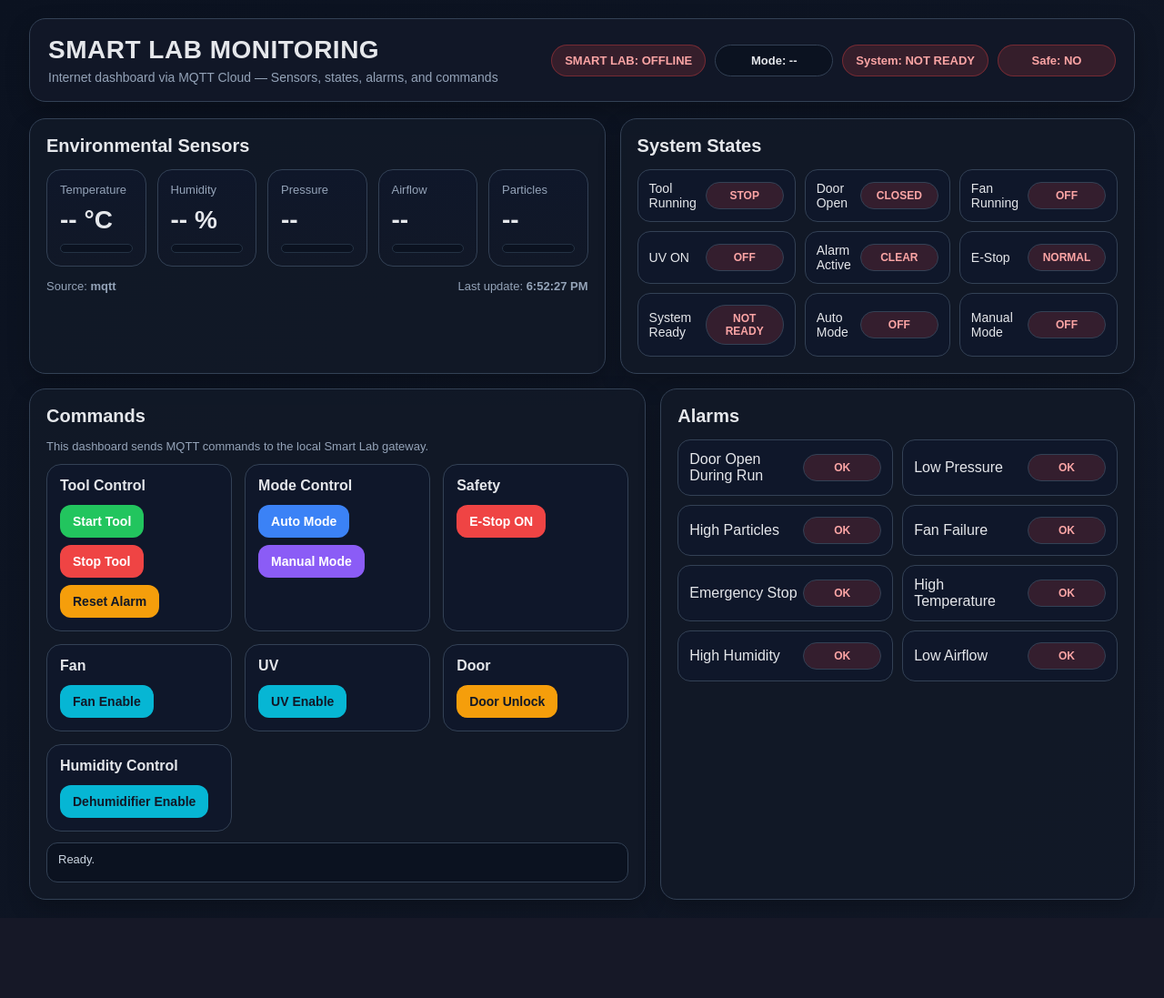
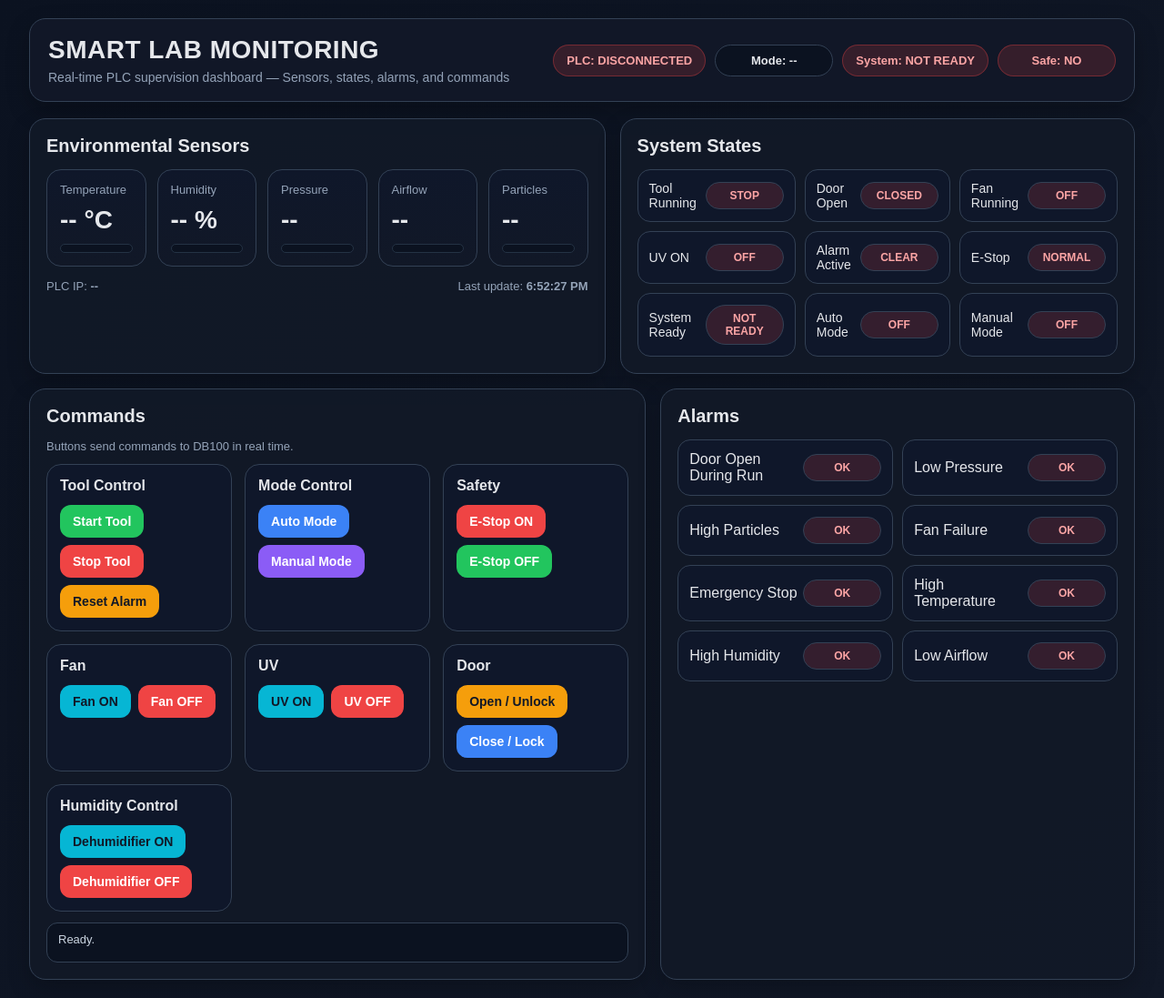
Before and after one commit to CUSPIDDENOMENO/smartlab-dashboard, a Flask app: page / in a window 1280 px wide. Shown: the whole page at 91% size. Before the commit the page ends 989 px from the top, so only its background shows below. Run offline with Flask 3, Linux system fonts and the light colour scheme; some libraries are stand-ins or nearby versions.

Commit message:
index.html

```diff
--- a/templates/index.html
+++ b/templates/index.html
@@ -21,7 +21,9 @@
       --purple: #8b5cf6;
     }
 
-    * { box-sizing: border-box; }
+    * {
+      box-sizing: border-box;
+    }
 
     body {
       margin: 0;
@@ -281,17 +283,31 @@
     }
 
     @media (max-width: 1100px) {
-      .grid { grid-template-columns: 1fr; }
-      .cards { grid-template-columns: repeat(2, 1fr); }
-      .states-grid, .commands-grid, .alarms-list { grid-template-columns: 1fr; }
+      .grid {
+        grid-template-columns: 1fr;
+      }
+
+      .cards {
+        grid-template-columns: repeat(2, 1fr);
+      }
+
+      .states-grid,
+      .commands-grid,
+      .alarms-list {
+        grid-template-columns: 1fr;
+      }
     }
 
     @media (max-width: 700px) {
-      .cards { grid-template-columns: 1fr; }
+      .cards {
+        grid-template-columns: 1fr;
+      }
+
       .header {
         flex-direction: column;
         align-items: flex-start;
       }
+
       .top-status {
         justify-content: flex-start;
       }
@@ -304,12 +320,12 @@
       <div>
         <div class="title">SMART LAB MONITORING</div>
         <div class="subtitle">
-          Internet dashboard via MQTT Cloud — Sensors, states, alarms, and commands
+          Real-time PLC supervision dashboard — Sensors, states, alarms, and commands
         </div>
       </div>
 
       <div class="top-status">
-        <div id="badge-connection" class="badge warn">SMART LAB: WAITING</div>
+        <div id="badge-connection" class="badge warn">PLC: CONNECTING</div>
         <div id="badge-mode" class="badge">Mode: --</div>
         <div id="badge-system" class="badge">System: --</div>
         <div id="badge-safe" class="badge">Safe: --</div>
@@ -352,7 +368,7 @@
         </div>
 
         <div class="footer-info">
-          <div>Source: <strong id="plc-ip">MQTT Cloud</strong></div>
+          <div>PLC IP: <strong id="plc-ip">192.168.1.101</strong></div>
           <div>Last update: <strong id="last-update">--</strong></div>
         </div>
       </div>
@@ -360,15 +376,42 @@
       <div class="panel">
         <h2>System States</h2>
         <div class="states-grid">
-          <div class="state-item"><span class="state-name">Tool Running</span><span id="state-tool" class="state-pill">--</span></div>
-          <div class="state-item"><span class="state-name">Door Open</span><span id="state-door" class="state-pill">--</span></div>
-          <div class="state-item"><span class="state-name">Fan Running</span><span id="state-fan" class="state-pill">--</span></div>
-          <div class="state-item"><span class="state-name">UV ON</span><span id="state-uv" class="state-pill">--</span></div>
-          <div class="state-item"><span class="state-name">Alarm Active</span><span id="state-alarm" class="state-pill">--</span></div>
-          <div class="state-item"><span class="state-name">E-Stop</span><span id="state-estop" class="state-pill">--</span></div>
-          <div class="state-item"><span class="state-name">System Ready</span><span id="state-ready" class="state-pill">--</span></div>
-          <div class="state-item"><span class="state-name">Auto Mode</span><span id="state-auto" class="state-pill">--</span></div>
-          <div class="state-item"><span class="state-name">Manual Mode</span><span id="state-manual" class="state-pill">--</span></div>
+          <div class="state-item">
+            <span class="state-name">Tool Running</span>
+            <span id="state-tool" class="state-pill">--</span>
+          </div>
+          <div class="state-item">
+            <span class="state-name">Door Open</span>
+            <span id="state-door" class="state-pill">--</span>
+          </div>
+          <div class="state-item">
+            <span class="state-name">Fan Running</span>
+            <span id="state-fan" class="state-pill">--</span>
+          </div>
+          <div class="state-item">
+            <span class="state-name">UV ON</span>
+            <span id="state-uv" class="state-pill">--</span>
+          </div>
+          <div class="state-item">
+            <span class="state-name">Alarm Active</span>
+            <span id="state-alarm" class="state-pill">--</span>
+          </div>
+          <div class="state-item">
+            <span class="state-name">E-Stop</span>
+            <span id="state-estop" class="state-pill">--</span>
+          </div>
+          <div class="state-item">
+            <span class="state-name">System Ready</span>
+            <span id="state-ready" class="state-pill">--</span>
+          </div>
+          <div class="state-item">
+            <span class="state-name">Auto Mode</span>
+            <span id="state-auto" class="state-pill">--</span>
+          </div>
+          <div class="state-item">
+            <span class="state-name">Manual Mode</span>
+            <span id="state-manual" class="state-pill">--</span>
+          </div>
         </div>
       </div>
     </div>
@@ -377,59 +420,64 @@
       <div class="panel">
         <h2>Commands</h2>
         <div class="small-muted" style="margin-bottom: 12px;">
-          This dashboard sends MQTT commands to the local Smart Lab gateway.
+          Buttons send commands to DB100 in real time.
         </div>
 
         <div class="commands-grid">
           <div class="command-group">
             <h3>Tool Control</h3>
             <div class="btn-row">
-              <button class="btn-green" onclick="sendAction('Cmd_StartTool')">Start Tool</button>
-              <button class="btn-red" onclick="sendAction('Cmd_StopTool')">Stop Tool</button>
-              <button class="btn-yellow" onclick="sendAction('Cmd_ResetAlarm')">Reset Alarm</button>
+              <button class="btn-green" onclick="pulseCommand('Cmd_StartTool')">Start Tool</button>
+              <button class="btn-red" onclick="pulseCommand('Cmd_StopTool')">Stop Tool</button>
+              <button class="btn-yellow" onclick="pulseCommand('Cmd_ResetAlarm')">Reset Alarm</button>
             </div>
           </div>
 
           <div class="command-group">
             <h3>Mode Control</h3>
             <div class="btn-row">
-              <button class="btn-blue" onclick="sendAction('Cmd_AutoMode')">Auto Mode</button>
-              <button class="btn-purple" onclick="sendAction('Cmd_ManualMode')">Manual Mode</button>
+              <button class="btn-blue" onclick="setModeAuto()">Auto Mode</button>
+              <button class="btn-purple" onclick="setModeManual()">Manual Mode</button>
             </div>
           </div>
 
           <div class="command-group">
             <h3>Safety</h3>
             <div class="btn-row">
-              <button class="btn-red" onclick="sendAction('Cmd_EmergencyStop')">E-Stop ON</button>
+              <button class="btn-red" onclick="setCommand('Cmd_EmergencyStop', true)">E-Stop ON</button>
+              <button class="btn-green" onclick="setCommand('Cmd_EmergencyStop', false)">E-Stop OFF</button>
             </div>
           </div>
 
           <div class="command-group">
             <h3>Fan</h3>
             <div class="btn-row">
-              <button class="btn-cyan" onclick="sendAction('Cmd_FanEnable')">Fan Enable</button>
+              <button class="btn-cyan" onclick="setCommand('Cmd_FanEnable', true)">Fan ON</button>
+              <button class="btn-red" onclick="setCommand('Cmd_FanEnable', false)">Fan OFF</button>
             </div>
           </div>
 
           <div class="command-group">
             <h3>UV</h3>
             <div class="btn-row">
-              <button class="btn-cyan" onclick="sendAction('Cmd_UVEnable')">UV Enable</button>
+              <button class="btn-cyan" onclick="setCommand('Cmd_UVEnable', true)">UV ON</button>
+              <button class="btn-red" onclick="setCommand('Cmd_UVEnable', false)">UV OFF</button>
             </div>
           </div>
 
           <div class="command-group">
             <h3>Door</h3>
             <div class="btn-row">
-              <button class="btn-yellow" onclick="sendAction('Cmd_DoorUnlock')">Door Unlock</button>
+              <button class="btn-yellow" onclick="setCommand('Cmd_DoorUnlock', true)">Open / Unlock</button>
+              <button class="btn-blue" onclick="setCommand('Cmd_DoorUnlock', false)">Close / Lock</button>
             </div>
           </div>
 
           <div class="command-group">
             <h3>Humidity Control</h3>
             <div class="btn-row">
-              <button class="btn-cyan" onclick="sendAction('Cmd_Dehumidifier')">Dehumidifier Enable</button>
+              <button class="btn-cyan" onclick="setCommand('Cmd_Dehumidifier', true)">Dehumidifier ON</button>
+              <button class="btn-red" onclick="setCommand('Cmd_Dehumidifier', false)">Dehumidifier OFF</button>
             </div>
           </div>
         </div>
@@ -440,14 +488,38 @@
       <div class="panel">
         <h2>Alarms</h2>
         <div class="alarms-list">
-          <div class="alarm-item"><span>Door Open During Run</span><span id="alm-door-run" class="state-pill">--</span></div>
-          <div class="alarm-item"><span>Low Pressure</span><span id="alm-low-pressure" class="state-pill">--</span></div>
-          <div class="alarm-item"><span>High Particles</span><span id="alm-high-particles" class="state-pill">--</span></div>
-          <div class="alarm-item"><span>Fan Failure</span><span id="alm-fan-failure" class="state-pill">--</span></div>
-          <div class="alarm-item"><span>Emergency Stop</span><span id="alm-estop" class="state-pill">--</span></div>
-          <div class="alarm-item"><span>High Temperature</span><span id="alm-high-temp" class="state-pill">--</span></div>
-          <div class="alarm-item"><span>High Humidity</span><span id="alm-high-humidity" class="state-pill">--</span></div>
-          <div class="alarm-item"><span>Low Airflow</span><span id="alm-low-airflow" class="state-pill">--</span></div>
+          <div class="alarm-item">
+            <span>Door Open During Run</span>
+            <span id="alm-door-run" class="state-pill">--</span>
+          </div>
+          <div class="alarm-item">
+            <span>Low Pressure</span>
+            <span id="alm-low-pressure" class="state-pill">--</span>
+          </div>
+          <div class="alarm-item">
+            <span>High Particles</span>
+            <span id="alm-high-particles" class="state-pill">--</span>
+          </div>
+          <div class="alarm-item">
+            <span>Fan Failure</span>
+            <span id="alm-fan-failure" class="state-pill">--</span>
+          </div>
+          <div class="alarm-item">
+            <span>Emergency Stop</span>
+            <span id="alm-estop" class="state-pill">--</span>
+          </div>
+          <div class="alarm-item">
+            <span>High Temperature</span>
+            <span id="alm-high-temp" class="state-pill">--</span>
+          </div>
+          <div class="alarm-item">
+            <span>High Humidity</span>
+            <span id="alm-high-humidity" class="state-pill">--</span>
+          </div>
+          <div class="alarm-item">
+            <span>Low Airflow</span>
+            <span id="alm-low-airflow" class="state-pill">--</span>
+          </div>
         </div>
       </div>
     </div>
@@ -484,13 +556,13 @@
     function setBar(id, value, min, max) {
       const el = document.getElementById(id);
       if (!el) return;
-      const raw = (typeof value === "number") ? value : min;
-      const clamped = Math.max(min, Math.min(max, raw));
+
+      const clamped = Math.max(min, Math.min(max, value ?? min));
       const percent = ((clamped - min) / (max - min)) * 100;
       el.style.width = percent + "%";
     }
 
-    async function sendCommand(name, value) {
+    async function setCommand(name, value) {
       try {
         const response = await fetch("/api/command", {
           method: "POST",
@@ -502,7 +574,7 @@
         const log = document.getElementById("command-log");
 
         if (result.ok) {
-          log.textContent = `MQTT command sent: ${result.mqtt_topic} -> ${result.mqtt_payload}`;
+          log.textContent = `Command sent: ${name} = ${value}`;
         } else {
           log.textContent = `Command error: ${result.error}`;
         }
@@ -512,83 +584,87 @@
       }
     }
 
-    function sendAction(name) {
-      sendCommand(name, true);
+    async function pulseCommand(name, durationMs = 1500) {
+      await setCommand(name, true);
+      setTimeout(() => {
+        setCommand(name, false);
+      }, durationMs);
+    }
+
+    async function setModeAuto() {
+      await setCommand("Cmd_ManualMode", false);
+      await setCommand("Cmd_AutoMode", true);
+      document.getElementById("command-log").textContent = "Auto mode requested.";
+    }
+
+    async function setModeManual() {
+      await setCommand("Cmd_AutoMode", false);
+      await setCommand("Cmd_ManualMode", true);
+      document.getElementById("command-log").textContent = "Manual mode requested.";
     }
 
     function updateDashboard(data) {
-      document.getElementById("plc-ip").textContent = data.source || "MQTT Cloud";
+      document.getElementById("plc-ip").textContent = data.plc_ip || "--";
       document.getElementById("last-update").textContent =
         new Date((data.timestamp || Date.now() / 1000) * 1000).toLocaleTimeString();
 
+      // Top badges
       if (data.connected) {
-        setTopBadge("badge-connection", "SMART LAB: ONLINE", "ok");
+        setTopBadge("badge-connection", "PLC: CONNECTED", "ok");
       } else {
-        setTopBadge("badge-connection", "SMART LAB: OFFLINE", "bad");
+        setTopBadge("badge-connection", "PLC: DISCONNECTED", "bad");
       }
 
-      const autoMode = data.auto ?? data.Sts_AutoMode;
-      const manualMode = data.manual ?? data.Sts_ManualMode;
-      const systemReady = data.ready ?? data.Sts_SystemReady;
-      const safeState = data.perm_safe ?? data.Perm_SafeState;
-
-      const modeText = autoMode ? "Mode: AUTO" :
-                       manualMode ? "Mode: MANUAL" :
+      const modeText = data.Sts_AutoMode ? "Mode: AUTO" :
+                       data.Sts_ManualMode ? "Mode: MANUAL" :
                        "Mode: --";
-      const modeClass = autoMode ? "ok" :
-                        manualMode ? "warn" : "";
+      const modeClass = data.Sts_AutoMode ? "ok" :
+                        data.Sts_ManualMode ? "warn" : "";
       setTopBadge("badge-mode", modeText, modeClass);
 
-      setTopBadge("badge-system",
-        systemReady ? "System: READY" : "System: NOT READY",
-        systemReady ? "ok" : "bad"
-      );
+      const systemText = data.Sts_SystemReady ? "System: READY" : "System: NOT READY";
+      setTopBadge("badge-system", systemText, data.Sts_SystemReady ? "ok" : "bad");
 
-      setTopBadge("badge-safe",
-        safeState ? "Safe: YES" : "Safe: NO",
-        safeState ? "ok" : "bad"
-      );
+      const safeText = data.Perm_SafeState ? "Safe: YES" : "Safe: NO";
+      setTopBadge("badge-safe", safeText, data.Perm_SafeState ? "ok" : "bad");
 
-      const temp = data.temp ?? data.Val_Temperature;
-      const hum = data.hum ?? data.Val_Humidity;
-      const press = data.press ?? data.Val_Pressure;
-      const air = data.air ?? data.Val_Airflow;
-      const parts = data.parts ?? data.Val_ParticleCount;
+      // Sensors
+      setValue("temp-value", data.Val_Temperature, 2);
+      setValue("humidity-value", data.Val_Humidity, 2);
+      setValue("pressure-value", data.Val_Pressure, 2);
+      setValue("airflow-value", data.Val_Airflow, 3);
+      setValue("particles-value", data.Val_ParticleCount, 0);
 
-      setValue("temp-value", temp, 2);
-      setValue("humidity-value", hum, 2);
-      setValue("pressure-value", press, 2);
-      setValue("airflow-value", air, 3);
-      setValue("particles-value", parts, 0);
+      setBar("temp-bar", data.Val_Temperature, 15, 35);
+      setBar("humidity-bar", data.Val_Humidity, 20, 80);
+      setBar("pressure-bar", data.Val_Pressure, 0, 20);
+      setBar("airflow-bar", data.Val_Airflow, 0, 1.2);
+      setBar("particles-bar", data.Val_ParticleCount, 0, 300);
 
-      setBar("temp-bar", temp, 15, 35);
-      setBar("humidity-bar", hum, 20, 80);
-      setBar("pressure-bar", press, 0, 20);
-      setBar("airflow-bar", air, 0, 3);
-      setBar("particles-bar", parts, 0, 500);
+      // States
+      setBoolBadge("state-tool", data.Sts_ToolRunning, "RUN", "STOP");
+      setBoolBadge("state-door", data.Sts_DoorOpen, "OPEN", "CLOSED");
+      setBoolBadge("state-fan", data.Sts_FanRunning, "RUNNING", "OFF");
+      setBoolBadge("state-uv", data.Sts_UVOn, "ON", "OFF");
+      setBoolBadge("state-alarm", data.Sts_AlarmActive, "ACTIVE", "CLEAR");
+      setBoolBadge("state-estop", data.Sts_EStop, "ACTIVE", "NORMAL");
+      setBoolBadge("state-ready", data.Sts_SystemReady, "READY", "NOT READY");
+      setBoolBadge("state-auto", data.Sts_AutoMode, "AUTO", "OFF");
+      setBoolBadge("state-manual", data.Sts_ManualMode, "MANUAL", "OFF");
 
-      setBoolBadge("state-tool", data.tool ?? data.Sts_ToolRunning, "RUN", "STOP");
-      setBoolBadge("state-door", data.door ?? data.Sts_DoorOpen, "OPEN", "CLOSED");
-      setBoolBadge("state-fan", data.fan ?? data.Sts_FanRunning, "RUNNING", "OFF");
-      setBoolBadge("state-uv", data.uv ?? data.Sts_UVOn, "ON", "OFF");
-      setBoolBadge("state-alarm", data.alarm ?? data.Sts_AlarmActive, "ACTIVE", "CLEAR");
-      setBoolBadge("state-estop", data.estop ?? data.Sts_EStop, "ACTIVE", "NORMAL");
-      setBoolBadge("state-ready", systemReady, "READY", "NOT READY");
-      setBoolBadge("state-auto", autoMode, "AUTO", "OFF");
-      setBoolBadge("state-manual", manualMode, "MANUAL", "OFF");
-
-      setBoolBadge("alm-door-run", data.alm_door ?? data.Alm_DoorOpenDuringRun, "ALARM", "OK");
-      setBoolBadge("alm-low-pressure", data.alm_press ?? data.Alm_LowPressure, "ALARM", "OK");
-      setBoolBadge("alm-high-particles", data.alm_parts ?? data.Alm_HighParticles, "ALARM", "OK");
-      setBoolBadge("alm-fan-failure", data.alm_fan ?? data.Alm_FanFailure, "ALARM", "OK");
-      setBoolBadge("alm-estop", data.alm_estop ?? data.Alm_EmergencyStop, "ALARM", "OK");
-      setBoolBadge("alm-high-temp", data.alm_temp ?? data.Alm_HighTemperature, "ALARM", "OK");
-      setBoolBadge("alm-high-humidity", data.alm_hum ?? data.Alm_HighHumidity, "ALARM", "OK");
-      setBoolBadge("alm-low-airflow", data.alm_air ?? data.Alm_LowAirFlow, "ALARM", "OK");
+      // Alarms
+      setBoolBadge("alm-door-run", data.Alm_DoorOpenDuringRun, "ALARM", "OK");
+      setBoolBadge("alm-low-pressure", data.Alm_LowPressure, "ALARM", "OK");
+      setBoolBadge("alm-high-particles", data.Alm_HighParticles, "ALARM", "OK");
+      setBoolBadge("alm-fan-failure", data.Alm_FanFailure, "ALARM", "OK");
+      setBoolBadge("alm-estop", data.Alm_EmergencyStop, "ALARM", "OK");
+      setBoolBadge("alm-high-temp", data.Alm_HighTemperature, "ALARM", "OK");
+      setBoolBadge("alm-high-humidity", data.Alm_HighHumidity, "ALARM", "OK");
+      setBoolBadge("alm-low-airflow", data.Alm_LowAirFlow, "ALARM", "OK");
     }
 
     socket.on("connect", () => {
-      document.getElementById("command-log").textContent = "Dashboard connected.";
+      document.getElementById("command-log").textContent = "Socket connected.";
     });
 
     socket.on("state_update", (data) => {
@@ -598,18 +674,19 @@
     socket.on("command_result", (result) => {
       const log = document.getElementById("command-log");
       if (result.ok) {
-        log.textContent = `MQTT command sent: ${result.mqtt_topic} -> ${result.mqtt_payload}`;
+        log.textContent = `Socket command sent: ${result.name} = ${result.value}`;
       } else {
-        log.textContent = `Command error: ${result.error}`;
+        log.textContent = `Socket command error: ${result.error}`;
       }
     });
 
+    // initial fetch
     fetch("/api/state")
       .then(res => res.json())
       .then(data => updateDashboard(data))
       .catch(() => {
         document.getElementById("command-log").textContent =
-          "Initial state fetch failed. Waiting for MQTT live updates...";
+          "Initial state fetch failed. Waiting for live updates...";
       });
   </script>
 </body>
```
